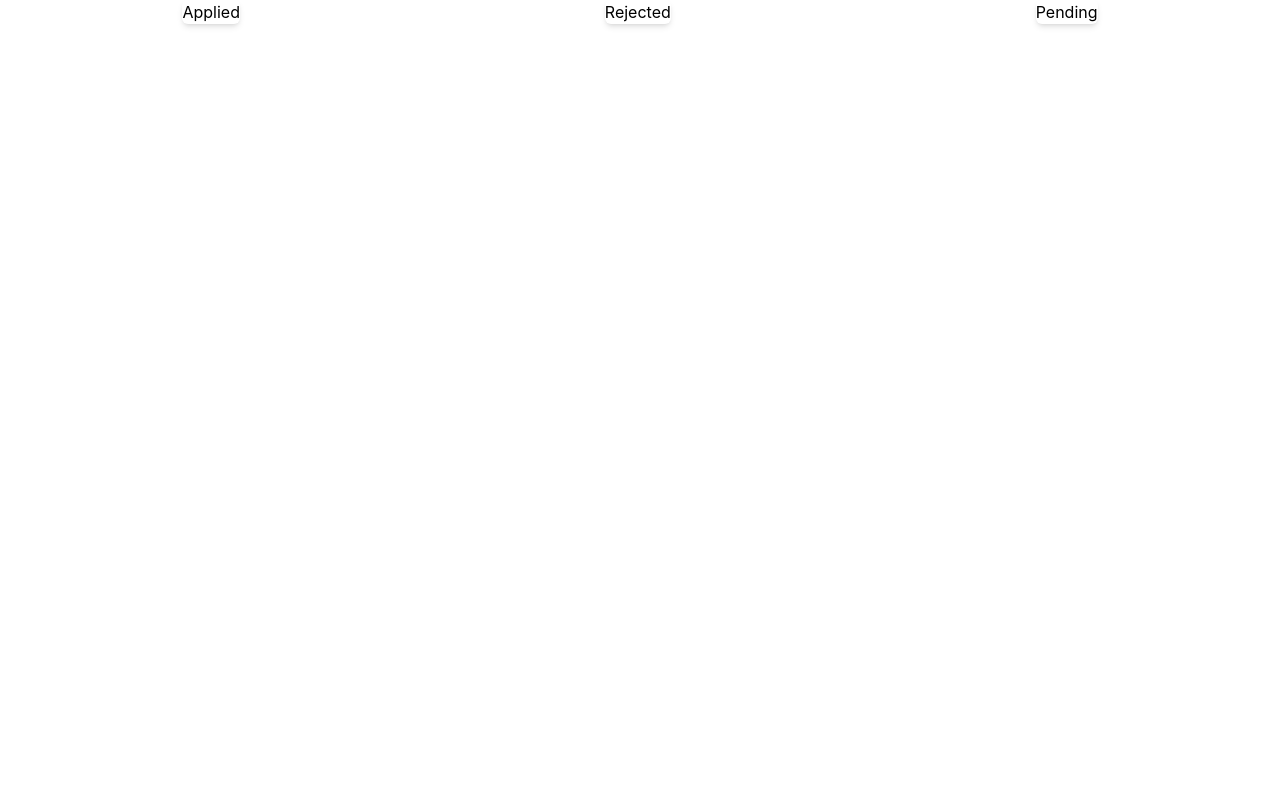
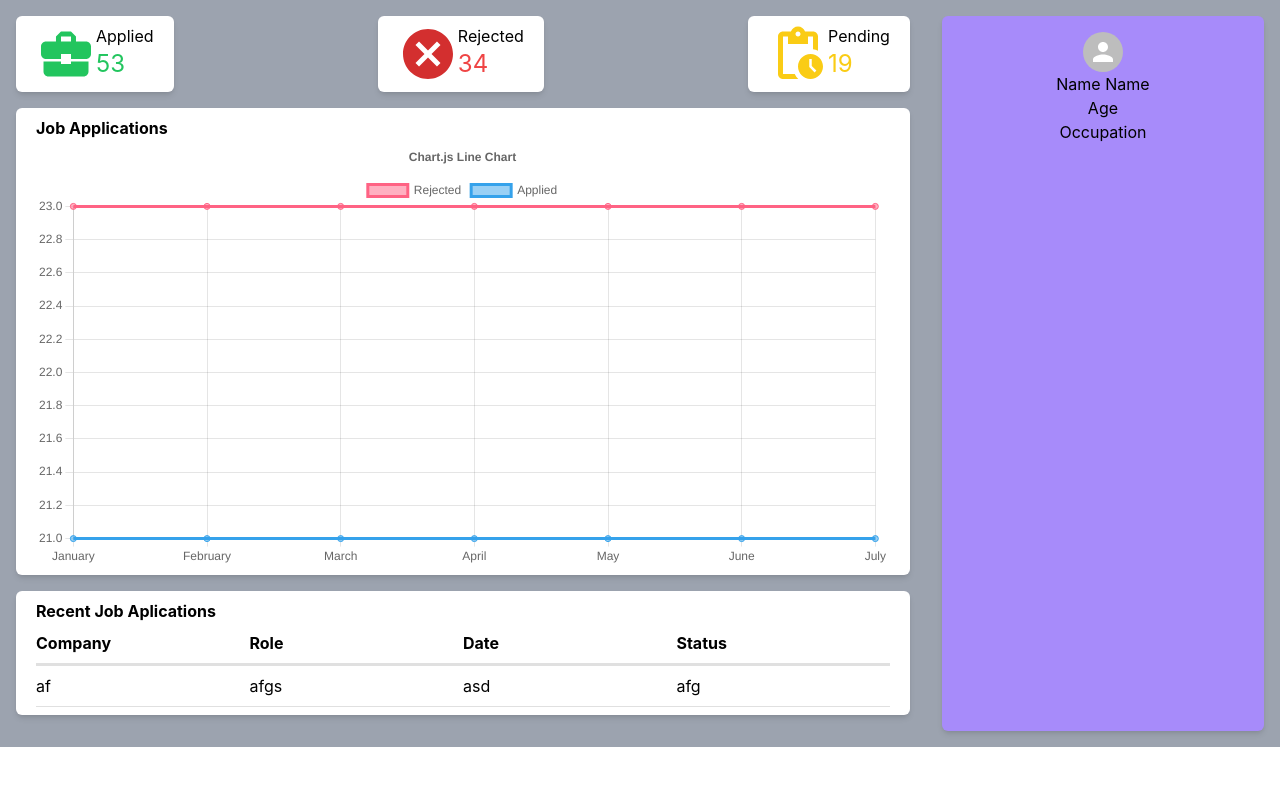
Before and after one commit to swankyhacker/work-pilot, a React (Create React App) app: page / in a window 1280 px wide. Shown: the top 786 px of the page. Built offline with nearby package versions, Linux system fonts and the light colour scheme.

Commit message:
going to slep

```diff
--- a/package.json
+++ b/package.json
@@ -11,7 +11,9 @@
     "@testing-library/jest-dom": "^5.16.5",
     "@testing-library/react": "^13.4.0",
     "@testing-library/user-event": "^13.5.0",
+    "chart.js": "^4.2.1",
     "react": "^18.2.0",
+    "react-chartjs-2": "^5.2.0",
     "react-dom": "^18.2.0",
     "react-minimal-pie-chart": "^8.4.0",
     "react-scripts": "5.0.1",
@@ -43,6 +45,7 @@
     ]
   },
   "devDependencies": {
+    "@faker-js/faker": "^7.6.0",
     "tailwindcss": "^3.2.7"
   }
 }
--- /dev/null
+++ b/src/components/Dashboard/Application.js
@@ -0,0 +1,22 @@
+import React from 'react'
+
+function Application({Date, Status, Role, Company, IsTitle}) {
+  return (
+    <div class="grid grid-cols-4 ga-x-3 items-stretch py-2">
+        <div class={`${IsTitle ? "font-bold": "font-normal"}`}>
+            {Company}
+        </div>
+        <div class={`${IsTitle ? "font-bold": "font-normal"}`}>
+            {Role}
+        </div>
+        <div class={`${IsTitle ? "font-bold": "font-normal"}`}>
+            {Date}
+        </div>
+        <div class={`${IsTitle ? "font-bold": "font-normal"}`}>
+            {Status}
+        </div>
+    </div>
+  )
+}
+
+export default Application
--- /dev/null
+++ b/src/components/Dashboard/LineChart.js
@@ -0,0 +1,59 @@
+import React from 'react';
+import {
+  Chart as ChartJS,
+  CategoryScale,
+  LinearScale,
+  PointElement,
+  LineElement,
+  Title,
+  Tooltip,
+  Legend,
+} from 'chart.js';
+import { Line } from 'react-chartjs-2';
+
+ChartJS.register(
+  CategoryScale,
+  LinearScale,
+  PointElement,
+  LineElement,
+  Title,
+  Tooltip,
+  Legend
+);
+
+export const options = {
+  responsive: true,
+  plugins: {
+    legend: {
+      position: 'top',
+    },
+    title: {
+      display: true,
+      text: 'Chart.js Line Chart',
+    },
+  },
+};
+
+const labels = ['January', 'February', 'March', 'April', 'May', 'June', 'July'];
+
+export const data = {
+  labels,
+  datasets: [
+    {
+      label: 'Rejected',
+      data: labels.map(() => 23),
+      borderColor: 'rgb(255, 99, 132)',
+      backgroundColor: 'rgba(255, 99, 132, 0.5)',
+    },
+    {
+      label: 'Applied',
+      data: labels.map(() => 21),
+      borderColor: 'rgb(53, 162, 235)',
+      backgroundColor: 'rgba(53, 162, 235, 0.5)',
+    },
+  ],
+};
+
+export function LineChart() {
+  return <Line options={options} data={data} />;
+}
--- a/src/pages/Dashboard.js
+++ b/src/pages/Dashboard.js
@@ -1,18 +1,77 @@
 import React from 'react'
+import BusinessCenterIcon from '@mui/icons-material/BusinessCenter';
+import CancelIcon from '@mui/icons-material/Cancel';
+import PendingActionsIcon from '@mui/icons-material/PendingActions';
+import { Avatar } from '@mui/material';
+import Application from '../components/Dashboard/Application';
+import { LineChart } from '../components/Dashboard/LineChart';
+import {Divider, Box} from "@mui/material"
+
+const applications = [
+    {Company: "af", Date: "asd", Status: "afg", Role:"afgs"}
+]
+
+const applicationTiles = applications.map((application) =>
+    <>
+        <Application
+            Company={application.Company}
+            Date={application.Date}
+            Role={application.Role}
+            Status={application.Status}
+        />
+        <Divider/>
+    </>
+);
 
 function Dashboard() {
   return (
-    <div>
-        <div className='flex flex-row flex justify-around'>
-            <div className='flex shadow-md rounded-md'>
-                Applied
+    <div className='bg-gray-400 h-screens flex justify-around'>
+        <div className='w-full m-4'>
+            <div className='flex flex-row flex justify-between w-full'>
+                <div className='flex shadow-md rounded-md bg-white px-5 py-2'>
+                    <BusinessCenterIcon sx = {{ color: '#22C55E', fontSize: 60}}/>
+                    <div className='flex flex-col'>
+                        Applied
+                        <span className='text-green-500 text-2xl'>53</span>
+                    </div>
+                </div>
+                <div className='flex shadow-md rounded-md bg-white px-5 py-2'>
+                    <CancelIcon color='error' sx= {{ fontSize: 60}}/>
+                    <div className='flex flex-col'>
+                        Rejected
+                        <span className='text-red-500 text-2xl'>34</span>
+                    </div>
+                </div>
+                <div className='flex shadow-md rounded-md bg-white px-5 py-2'>
+                    <PendingActionsIcon sx = {{ color: '#FACC15', fontSize: 60}}/>
+                    <div className='flex flex-col'>
+                        Pending
+                        <span className='text-yellow-400 text-2xl'>19</span>
+                    </div>
+                </div>
             </div>
-            <div className='flex shadow-md rounded-md'>
-                Rejected
+            <div className='shadow-md rounded-md bg-white px-5 py-2 w-full my-4'>
+                <span className='font-bold'>Job Applications</span>
+                <LineChart/>
             </div>
-            <div className='flex shadow-md rounded-md'>
-                Pending
+            <div className='shadow-md rounded-md bg-white px-5 py-2 w-full my-4'>
+                <span className='font-bold'>Recent Job Aplications</span>
+                <Application
+                    Company={"Company"}
+                    Date={"Date"}
+                    Status={"Status"}
+                    Role={"Role"}
+                    IsTitle={true}
+                />
+                <Divider sx = {{borderBottomWidth : 3}}/>
+                {applicationTiles}
             </div>
+        </div>
+        <div className='bg-violet-400 justify-items-center px-10 py-4 shadow-md rounded-md m-4 w-1/3'>
+            <Avatar/>
+            <p>Name Name</p>
+            <p>Age</p>
+            <p>Occupation</p>
         </div>
     </div>
   )
--- a/tailwind.config.js
+++ b/tailwind.config.js
@@ -4,7 +4,13 @@ module.exports = {
     "./src/**/*.{js,jsx,ts,tsx}",
   ],
   theme: {
-    extend: {},
+    extend: {
+      colors:{
+        'success' : '',
+        'error' : '',
+        'warning' : '',
+      }
+    },
   },
   plugins: [],
 }
```
Also changed, not shown: 1 other file (tests, documents, lock files or other folders).
